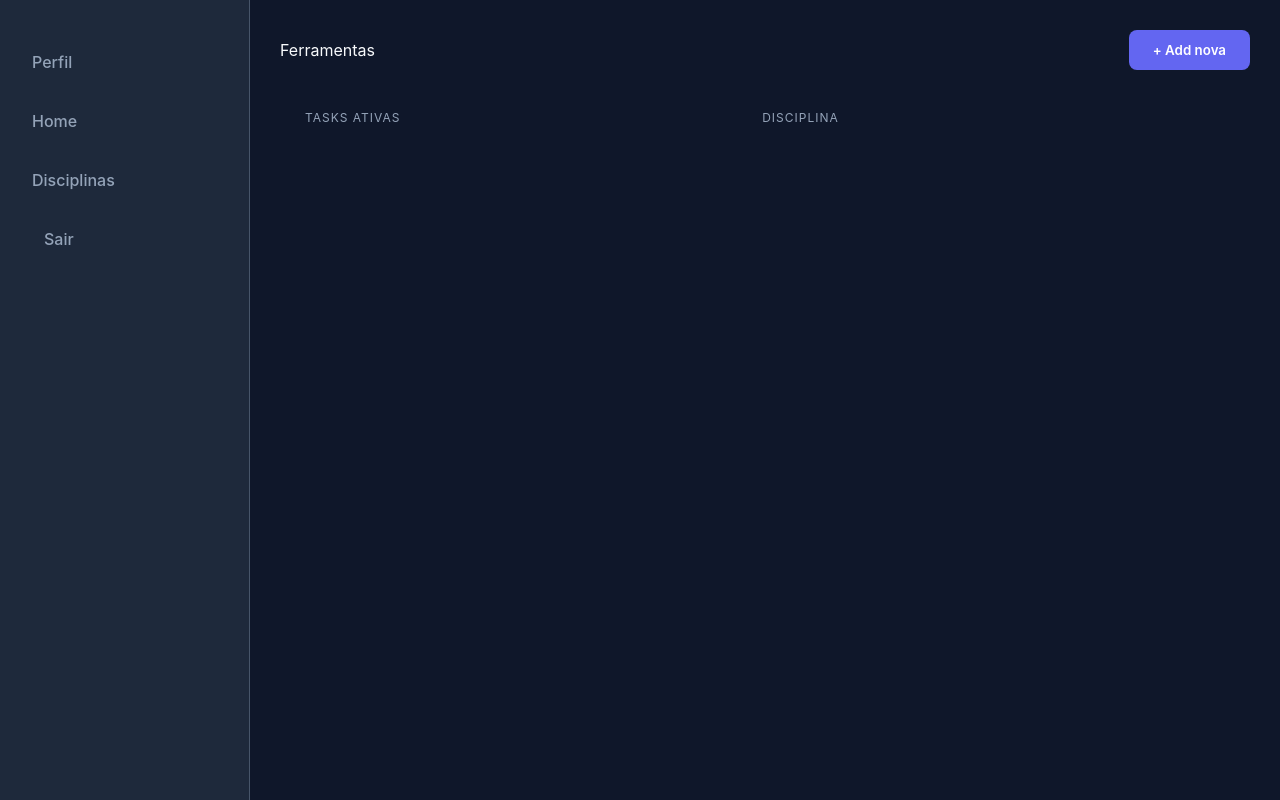
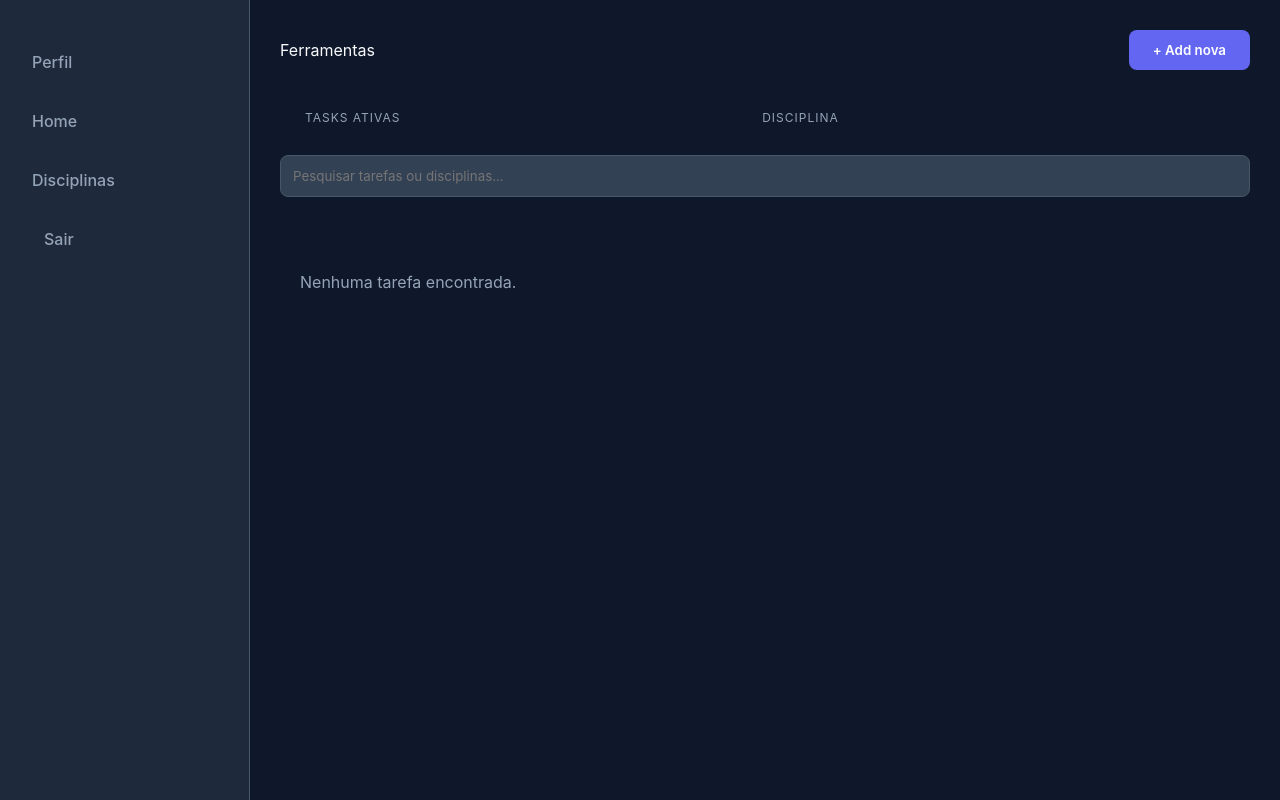
Before and after one commit to nattan447/toy-project-mac0350, a FastAPI app: template templates/home.html in a window 1280 px wide. Run offline with FastAPI, Linux system fonts and the light colour scheme; the template is opened without the code that fills it, so the values that code supplies are empty.

Commit message:
search bar add

```diff
--- a/backend/main.py
+++ b/backend/main.py
@@ -5,6 +5,7 @@ from fastapi.responses import RedirectResponse, HTMLResponse
 from database.database import Aluno,Aluno_tarefa,Tarefa,Disciplina ,Matricula , create_db_and_tables,engine
 from sqlmodel import SQLModel, Field, Session, create_engine,select
 from fastapi.templating import Jinja2Templates
+from typing import Optional
 
 app = FastAPI()
 # Monta a pasta "static" na rota "/static"
@@ -34,19 +35,41 @@ def criar_aluno(nome : str = Form(...),email: str = Form(...),senha: str = Form(
     return redirect
 
 @app.get("/home")
-def carrega_home(request: Request,conta_id: str = Cookie(None)):
+def carrega_home(request: Request, search: Optional[str] = None, conta_id: str = Cookie(None)):
     if not conta_id:
-        return {"erro": "conta não encontrada"}
+        return RedirectResponse(url="/login", status_code=303)
+
     with Session(engine) as session:
-        conta =  session.get(Aluno, int(conta_id)) ## pega o id do cookie do cara que logou
         query = (
             select(Tarefa, Disciplina)
             .join(Disciplina, Tarefa.disciplina_id == Disciplina.id)
             .join(Aluno_tarefa, Tarefa.id == Aluno_tarefa.tarefa_id)
             .where(Aluno_tarefa.aluno_id == int(conta_id))
         )
+
+        if search:
+            query = query.where(
+                (Tarefa.nome.ilike(f"%{search}%")) |
+                (Disciplina.nome.ilike(f"%{search}%"))
+            )
+
         result = session.exec(query).all()
-        return templates.TemplateResponse(request=request,name="home.html",context={"tasks_aluno_disciplinas":result})
+
+        # Verifica se o target é tasks para retornar apenas a lista
+        if request.headers.get("HX-Target") == "tasks":
+            return templates.TemplateResponse(
+                request=request,
+                name="task_list_partial.html",
+                context={"tasks_aluno_disciplinas": result}
+            )
+
+        return templates.TemplateResponse(
+            request=request,
+            name="home.html",
+            context={"tasks_aluno_disciplinas": result}
+        )
+
+
 
 
 @app.get("/login")
--- a/templates/home.html
+++ b/templates/home.html
@@ -21,27 +21,22 @@
         </form>
     </div>
 
-        <div id="tasks">
-            {% if tasks_aluno_disciplinas %}
-                {% for task, disciplina in tasks_aluno_disciplinas %}
-                    <div class="task" id="task-{{ task.id }}">
-                        <p style="font-weight: 600;">{{ task.nome }}</p>
-                        <p style="color: var(--text-muted);">{{ disciplina.nome }}</p>
+<div style="margin: 20px 0;">
+    <input type="search"
+           name="search"
+           placeholder="Pesquisar tarefas ou disciplinas..."
+           class="input-task"
+           hx-get="/home"
+           hx-trigger="keyup changed delay:500ms, search"
+           hx-target="#tasks"
+           hx-indicator=".htmx-indicator">
 
-                        <div style="display: flex; gap: 15px;">
-                            <span onclick="abrirModalEdicao('{{ task.id }}', '{{ task.nome }}', '{{ disciplina.nome }}')"
-                                style="cursor:pointer; color: var(--primary); font-size: 0.9rem;">Editar</span>
+    <span class="htmx-indicator" style="font-size: 0.8rem; color: var(--primary);">Buscando...</span>
+</div>
 
-                            <span hx-delete="/deletar_task/{{ task.id }}"
-                                hx-target="closest .task"
-                                hx-swap="outerHTML"
-                                style="cursor:pointer; color: #fb7185; font-size: 0.9rem;">Excluir</span>
-                        </div>
-                    </div>
-                {% endfor %}
-            {% endif %}
-        </div>
-
+<div id="tasks">
+    {% include "task_list_partial.html" %}
+</div>
         <div id="overlay-edit" class="overlay" style="display: none;">
             <form id="modal-edit" >
                 <div id="fechar-tool-modal">
--- /dev/null
+++ b/templates/task_list_partial.html
@@ -0,0 +1,20 @@
+{% if tasks_aluno_disciplinas %}
+    {% for task, disciplina in tasks_aluno_disciplinas %}
+        <div class="task" id="task-{{ task.id }}">
+            <p style="font-weight: 600;">{{ task.nome }}</p>
+            <p style="color: var(--text-muted);">{{ disciplina.nome }}</p>
+
+            <div style="display: flex; gap: 15px;">
+                <span onclick="abrirModalEdicao('{{ task.id }}', '{{ task.nome }}', '{{ disciplina.nome }}')"
+                    style="cursor:pointer; color: var(--primary); font-size: 0.9rem;">Editar</span>
+
+                <span hx-delete="/deletar_task/{{ task.id }}"
+                    hx-target="closest .task"
+                    hx-swap="outerHTML"
+                    style="cursor:pointer; color: #fb7185; font-size: 0.9rem;">Excluir</span>
+            </div>
+        </div>
+    {% endfor %}
+{% else %}
+    <p style="padding: 20px; color: var(--text-muted);">Nenhuma tarefa encontrada.</p>
+{% endif %}
```
Also changed, not shown: backend/data.db (added).
